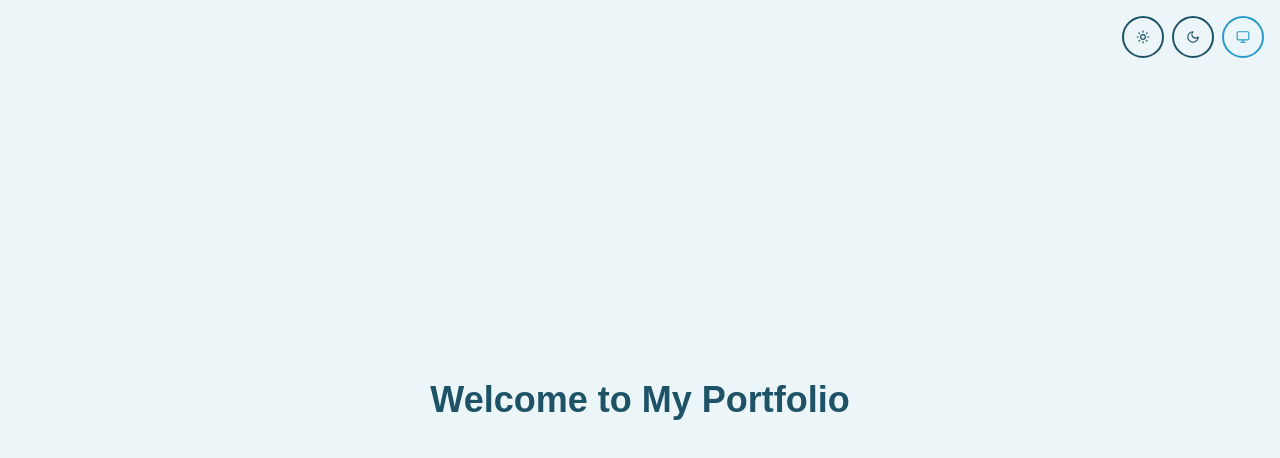
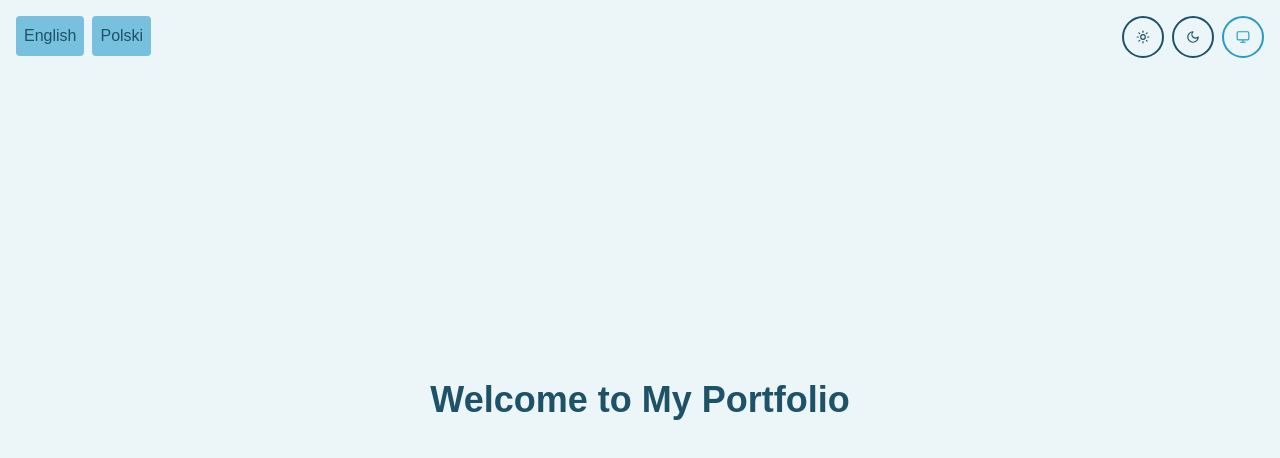
Before and after one commit to frogalo/portfolio, a Next.js app: page / in a window 1280 px wide. Shown: the top 458 px of the page. Built offline with nearby package versions, Linux system fonts and the light colour scheme; a web font is replaced by a local one.

Commit message:
added translations

```diff
--- a/package.json
+++ b/package.json
@@ -10,6 +10,8 @@
   },
   "dependencies": {
     "framer-motion": "^12.12.1",
+    "i18next": "^25.2.0",
+    "i18next-browser-languagedetector": "^8.1.0",
     "lucide-react": "^0.511.0",
     "mongoose": "^8.15.0",
     "next": "15.3.2",
@@ -17,7 +19,8 @@
     "next-i18next": "^15.4.2",
     "react": "^19.0.0",
     "react-dom": "^19.0.0",
-    "react-hot-toast": "^2.5.2"
+    "react-hot-toast": "^2.5.2",
+    "react-i18next": "^15.5.1"
   },
   "devDependencies": {
     "@eslint/eslintrc": "^3",
--- a/src/app/globals.css
+++ b/src/app/globals.css
@@ -14,6 +14,12 @@
     --font-size-3xl: 2.369rem; /* 37.9px */
     --font-size-4xl: 3.158rem; /* 50.53px */
     --font-size-5xl: 4.210rem; /* 67.36px */
+
+    --text: #e1eef4;
+    --background: #071013;
+    --primary: #98cde2;
+    --secondary: #216a87;
+    --accent: #36aad9;
 }
 
 /* Light Theme */
@@ -45,7 +51,7 @@ body {
     color: var(--text);
     font-family: var(--font-body), serif;
     font-weight: var(--font-weight-normal);
-    animation: fade-in 0.5s ease-in-out;
+    animation: fade-in 1s ease-in-out;
 }
 
 
@@ -77,9 +83,6 @@ body {
     color: var(--primary);
 }
 
-.fade-in {
-    animation: fade-in 0.5s ease-in-out;
-}
 
 @keyframes fade-in {
     from {
--- a/src/app/layout.tsx
+++ b/src/app/layout.tsx
@@ -1,7 +1,9 @@
 import "./globals.css";
 import { Metadata } from "next";
 import { Kodchasan } from "next/font/google";
-import ThemeProvider from "../components/layout/ThemeProvider";
+import ThemeProvider from "@/components/layout/ThemeProvider";
+import LanguageSwitcher from "@/components/icons/LanguageSwitcher";
+import I18nProvider from "@/components/layout/I18nProvider";
 import React from "react";
 
 const kodchasan = Kodchasan({
@@ -26,7 +28,10 @@ export default function RootLayout({
     return (
         <html lang="en" className={kodchasan.variable}>
         <body>
-        <ThemeProvider>{children}</ThemeProvider>
+        <I18nProvider>
+            <LanguageSwitcher />
+            <ThemeProvider>{children}</ThemeProvider>
+        </I18nProvider>
         </body>
         </html>
     );
--- a/src/app/page.tsx
+++ b/src/app/page.tsx
@@ -1,8 +1,14 @@
+"use client";
+
+import { useTranslation } from "react-i18next";
+
 export default function HomePage() {
+    const { t } = useTranslation();
+
     return (
-        <main className="min-h-screen flex items-center justify-center bg-primary fade-in">
+        <main className="min-h-screen flex items-center justify-center bg-primary">
             <h1 className="text-4xl font-bold text-primary">
-                Welcome to My Portfolio
+                {t("welcome")}
             </h1>
         </main>
     );
--- /dev/null
+++ b/src/components/icons/LanguageSwitcher.tsx
@@ -0,0 +1,30 @@
+"use client";
+
+import i18n from "i18next";
+
+export default function LanguageSwitcher() {
+    const changeLanguage = (lng: string) => {
+        if (i18n.isInitialized) {
+            i18n.changeLanguage(lng);
+        } else {
+            console.error("i18next is not initialized yet.");
+        }
+    };
+
+    return (
+        <div className="fixed top-4 left-4 flex space-x-2">
+            <button
+                onClick={() => changeLanguage("en")}
+                className="p-2 rounded bg-secondary text-primary"
+            >
+                English
+            </button>
+            <button
+                onClick={() => changeLanguage("pl")}
+                className="p-2 rounded bg-secondary text-primary"
+            >
+                Polski
+            </button>
+        </div>
+    );
+}
--- /dev/null
+++ b/src/components/layout/I18nProvider.tsx
@@ -0,0 +1,27 @@
+"use client";
+
+import React, {useState, useEffect} from "react";
+import {initI18next} from "@/lib/i18n";
+
+export default function I18nProvider({children}: { children: React.ReactNode }) {
+    const [isInitialized, setIsInitialized] = useState(false);
+
+    useEffect(() => {
+        const initializeI18next = async () => {
+            await initI18next();
+            setIsInitialized(true);
+        };
+
+        initializeI18next().then(() => {
+            // console.log("i18next has been initialized successfully.");
+        }).catch((error) => {
+            console.error("Error initializing i18next:", error);
+        });
+    }, []);
+
+    if (!isInitialized) {
+        return <div>Loading translations...</div>; // Show a loading state until i18next is ready
+    }
+
+    return <>{children}</>;
+}
--- /dev/null
+++ b/src/lib/i18n.ts
@@ -0,0 +1,24 @@
+"use client";
+
+import i18n from "i18next";
+import { initReactI18next } from "react-i18next";
+import LanguageDetector from "i18next-browser-languagedetector";
+import resources from "./i18nResources";
+
+export const initI18next = async () => {
+    if (!i18n.isInitialized) {
+        await i18n
+            .use(LanguageDetector)
+            .use(initReactI18next)
+            .init({
+                resources,
+                fallbackLng: "en",
+                interpolation: {
+                    escapeValue: false,
+                },
+                debug: process.env.NODE_ENV === "development",
+            });
+    }
+};
+
+export default i18n;
--- /dev/null
+++ b/src/lib/i18nResources.ts
@@ -0,0 +1,14 @@
+const resources = {
+    en: {
+        translation: {
+            welcome: "Welcome to My Portfolio",
+        },
+    },
+    pl: {
+        translation: {
+            welcome: "Witam w moim portfolio",
+        },
+    },
+};
+
+export default resources;
```
Also changed, not shown: 1 other file (tests, documents, lock files or other folders).
